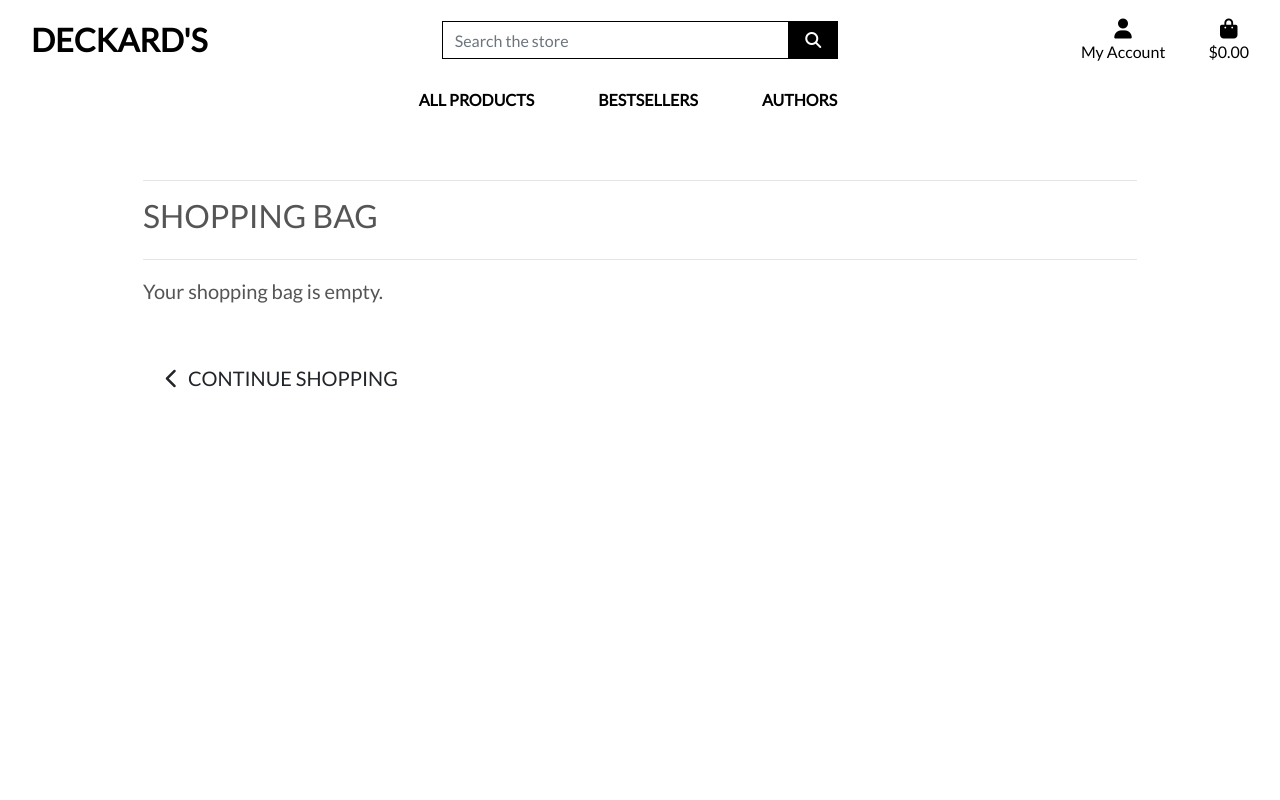
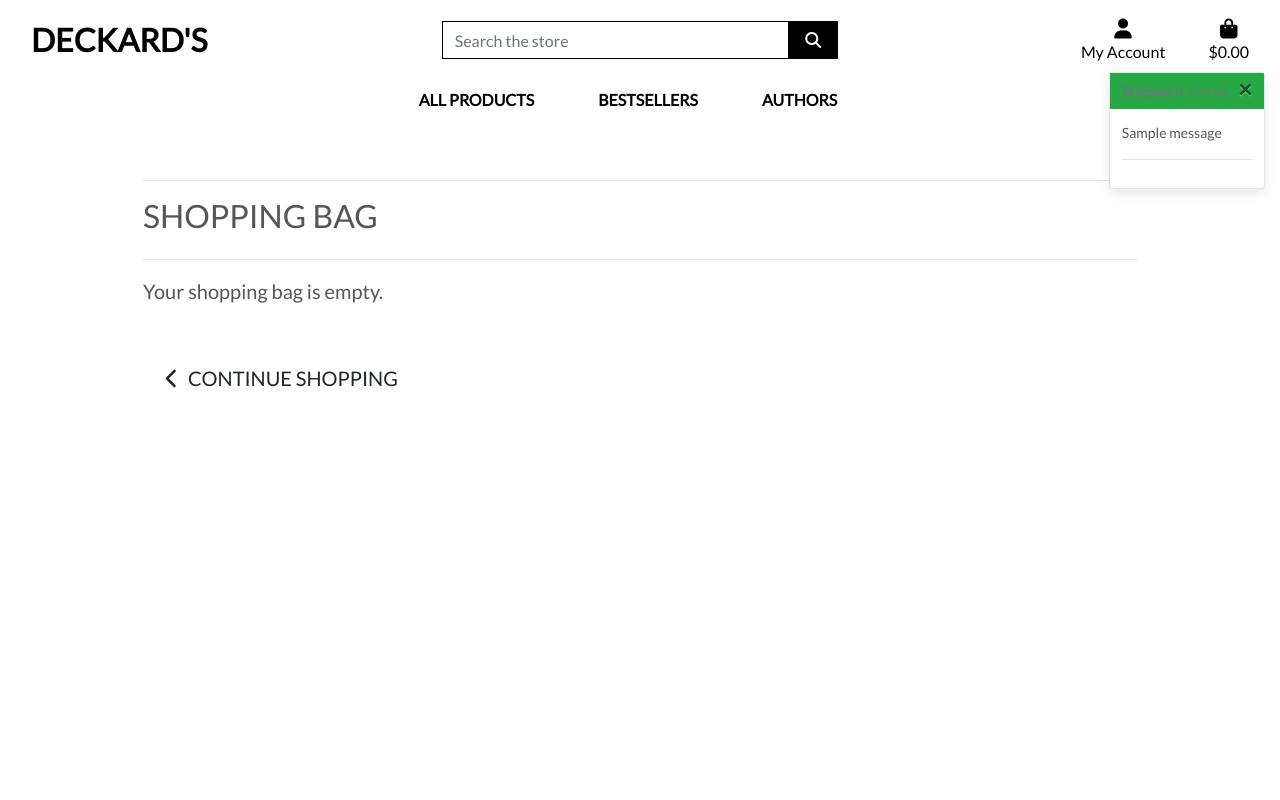
Before and after one commit to Code-Institute-Submissions/rch79-MP5-Deckards_JulyResub, a Django app: page /shopping_bag/ in a window 1280 px wide. Run offline with Django 3.2, Linux system fonts and the light colour scheme; one stand-in notice (Sample message) is shown; some libraries are stand-ins or nearby versions.

Commit message:
Add bootstrap toast notifications

```diff
--- a/Deckards/settings.py
+++ b/Deckards/settings.py
@@ -80,6 +80,9 @@ TEMPLATES = [
         },
     },
 ]
+
+# Required if using Gitpod
+MESSAGE_STORAGE = 'django.contrib.messages.storage.session.SessionStorage'
 
 AUTHENTICATION_BACKENDS = [
     # Needed to login by username in Django admin, regardless of `allauth`
--- a/bag_app/templates/bag_app/shopping_bag.html
+++ b/bag_app/templates/bag_app/shopping_bag.html
@@ -36,7 +36,9 @@
                 {% for item in bag_items %}
                 <tr class="mb-5 bag-table">
                     <td>
-                        <img class="img-fluid rounded" src="{{ item.book.image.url }}" alt="">
+                        <div class="col-9">
+                            <img class="img-fluid w-100 rounded" src="{{ item.book.image.url }}" alt="">
+                        </div>
                     </td>
                     <td>
                         <p>{{ item.book.title }}</p>
--- a/bag_app/views.py
+++ b/bag_app/views.py
@@ -1,5 +1,7 @@
 from django.urls import reverse
 from django.shortcuts import render, redirect, HttpResponse
+from django.contrib import messages
+from books_app.models import Book
 
 # Create your views here.
 
@@ -13,6 +15,7 @@ def view_bag(request):
 def add_to_bag(request, book_id):
     '''Add selected qty of specified product to shopping bag'''
 
+    book = Book.objects.get(pk=book_id)
     quantity = int(request.POST.get('quantity'))
     redirect_url = request.POST.get('redirect_url')
 
@@ -26,6 +29,8 @@ def add_to_bag(request, book_id):
     else:
         bag[book_id] = quantity
 
+    messages.success(request, f'Added {book.title} to your bag')
+
     request.session['bag'] = bag
     return redirect(redirect_url)
 
@@ -33,6 +38,7 @@ def add_to_bag(request, book_id):
 def adjust_bag(request, book_id):
     '''Add selected qty of specified product to shopping bag'''
 
+    book = Book.objects.get(pk=book_id)
     quantity = int(request.POST.get('quantity'))
 
     # stores contents of shopping bag in http session
@@ -42,8 +48,10 @@ def adjust_bag(request, book_id):
 
     if quantity > 0:
         bag[book_id] = quantity  # changes the item qty accordingly
+        messages.success(request, 'Shopping bag successfully updated')
     else:
         bag.pop(book_id)  # deletes the item if qty is set to 0
+        messages.success(request, f'{book.title} removed from your bag')
 
     request.session['bag'] = bag
 
@@ -54,15 +62,19 @@ def adjust_bag(request, book_id):
 def remove_from_bag(request, book_id):
     ''' Removes an item from the bag'''
 
+    book = Book.objects.get(pk=book_id)
+
     try:
 
         bag = request.session.get('bag', {})
         bag.pop(book_id)
 
         request.session['bag'] = bag
+        messages.success(request, f'{book.title} removed from your bag')
         return HttpResponse(status=200)
 
     except Exception as e:
+        messages.error(request, f'Error removing item: {e}')
         return HttpResponse(status=500)
 
 
@@ -71,4 +83,5 @@ def clear_bag(request):
     bag = request.session.get('bag', {})
     bag.clear()
     request.session['bag'] = bag
+    messages.success(request, 'Shopping bag successfully cleared')
     return redirect(reverse(view_bag))
--- a/static/css/base.css
+++ b/static/css/base.css
@@ -74,6 +74,17 @@ body {
     border-collapse: separate;
     border-spacing:0 20px;
 }
+
+.message-container {
+    z-index: 999999999;
+    top: 72px;
+    right: 15px;
+    position: fixed;
+}
+
+.custom-toast {
+    overflow: visible;
+}
 /* ---------------------------------------- Media Queries */
 
 /* Slightly larger container on xl screens */
--- a/templates/base.html
+++ b/templates/base.html
@@ -126,7 +126,11 @@
     </header>
 
     {% if messages %}
-    <div class="message-container"></div>
+        <div class="message-container">
+            {% for message in messages %}
+                {% include 'includes/toasts/toast_success.html' %}
+            {% endfor %}
+        </div>
     {% endif %}
 
     {% block page_header %}
@@ -136,6 +140,9 @@
     {% endblock %}
 
     {% block postload_javascript %}
+    <script type="text/javascript">
+        $('.toast').toast('show');
+    </script>
     {% endblock %}
 
 </body>
--- /dev/null
+++ b/templates/includes/toasts/toast_success.html
@@ -0,0 +1,20 @@
+<div class="toast custom-toast" role="alert" aria-live="assertive" aria-atomic="true" data-autohide="false">
+    <div class="toast-header bg-success">
+      <strong class="mr-auto">SUccess</strong>
+      <small class="text-muted">11 mins ago</small>
+      <button type="button" class="ml-2 mb-1 close" data-dismiss="toast" aria-label="Close">
+        <span aria-hidden="true">&times;</span>
+      </button>
+    </div>
+    <div class="toast-body">
+        <div class="row">
+            <div class="col">
+                {{ message }}
+                <hr>
+            </div>
+        </div>
+        {% if grand_total %}
+        <p>Your bag: {{ product_count }}</p>
+        {% endif %}
+    </div>
+  </div>
```
Also changed, not shown: templates/includes/toasts/toast_error.html (added, +13 -0 lines), templates/includes/toasts/toast_info.html (added, +13 -0 lines), db.sqlite3.
